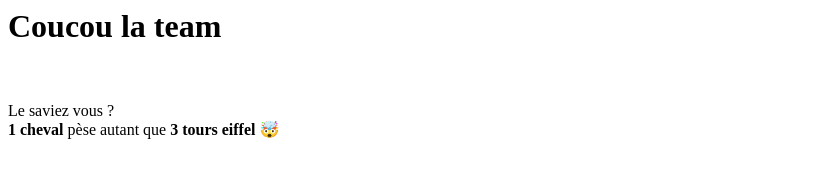
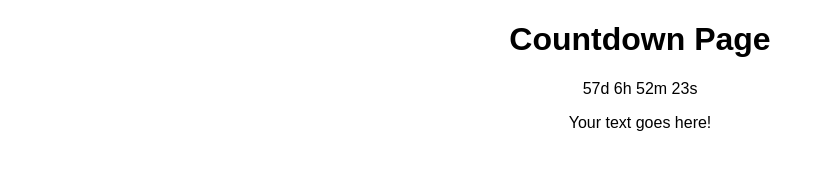
Before and after one commit to nathanboulanger/nathanboulanger.github.io, a plain HTML site: page index.html in a window 1280 px wide. Shown: the whole page, without its empty margins (0-825 px from the left). Drawn offline with Linux system fonts and the light colour scheme.

Commit message:
Coutdown Seb Taff msk

```diff
--- a/index.html
+++ b/index.html
@@ -1,8 +1,42 @@
-<h1>Coucou la team</h1>
+<!DOCTYPE html>
+<html>
+<head>
+    <title>Countdown Page</title>
+    <style>
+        /* CSS for styling */
+        /* Customize the styling as per your preferences */
+        body {
+            text-align: center;
+            font-family: Arial, sans-serif;
+        }
+    </style>
+</head>
+<body>
+    <h1>Countdown Page</h1>
+    <p id="countdown"></p>
+    <p>Your text goes here!</p>
 
-<br/>
-<br/>
+    <script>
+        // JavaScript for the countdown
+        var countDownDate = new Date("2023-12-31 23:59:59").getTime(); // Set the countdown date here
 
-<span>Le saviez vous ?</span>
-<br/>
-<span><b>1 cheval</b> pèse autant que <b>3 tours eiffel</b> 🤯</span>
+        var x = setInterval(function() {
+            var now = new Date().getTime();
+            var distance = countDownDate - now;
+
+            var days = Math.floor(distance / (1000 * 60 * 60 * 24));
+            var hours = Math.floor((distance % (1000 * 60 * 60 * 24)) / (1000 * 60 * 60));
+            var minutes = Math.floor((distance % (1000 * 60 * 60)) / (1000 * 60));
+            var seconds = Math.floor((distance % (1000 * 60)) / 1000);
+
+            document.getElementById("countdown").innerHTML = days + "d " + hours + "h "
+            + minutes + "m " + seconds + "s ";
+
+            if (distance < 0) {
+                clearInterval(x);
+                document.getElementById("countdown").innerHTML = "EXPIRED";
+            }
+        }, 1000);
+    </script>
+</body>
+</html>
```
